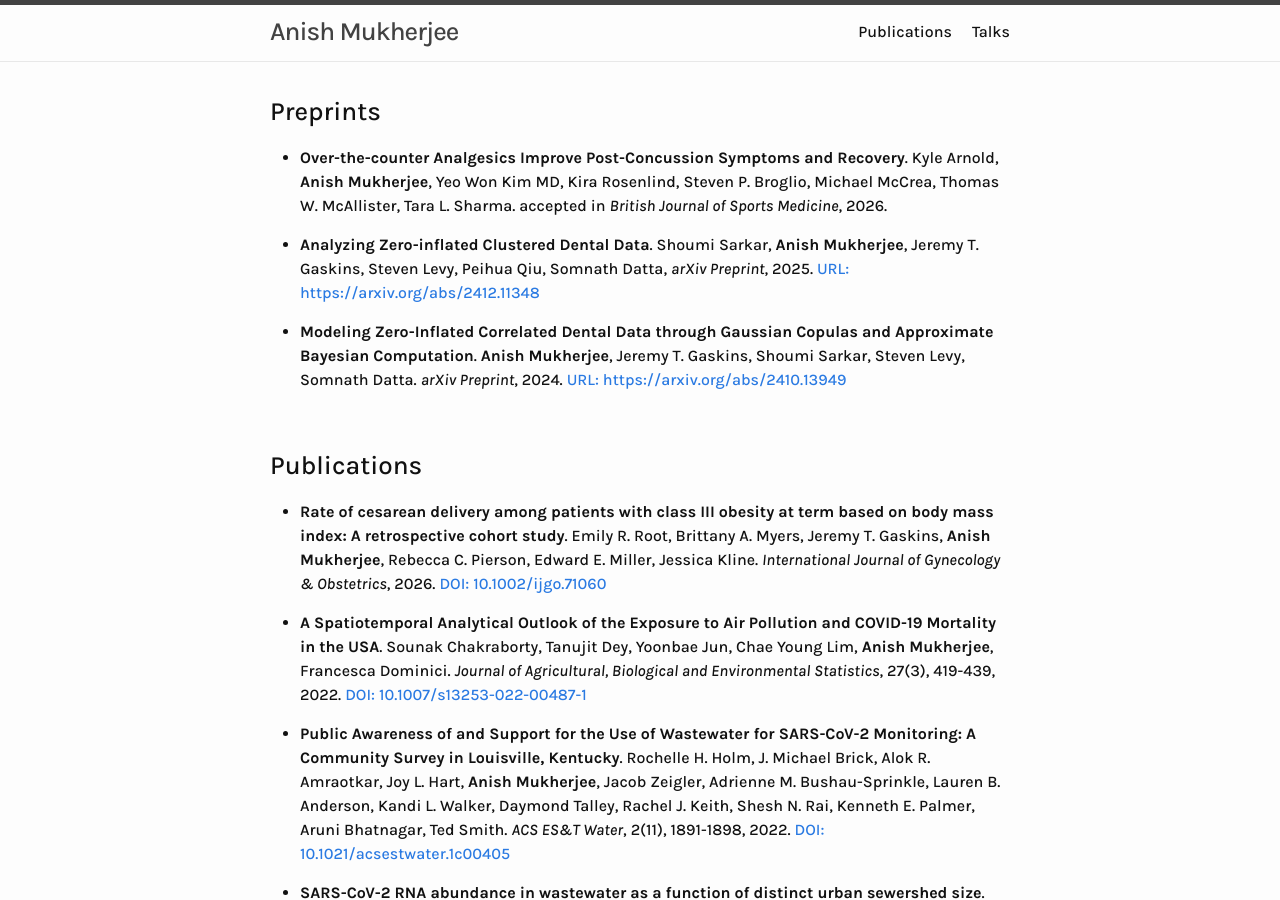
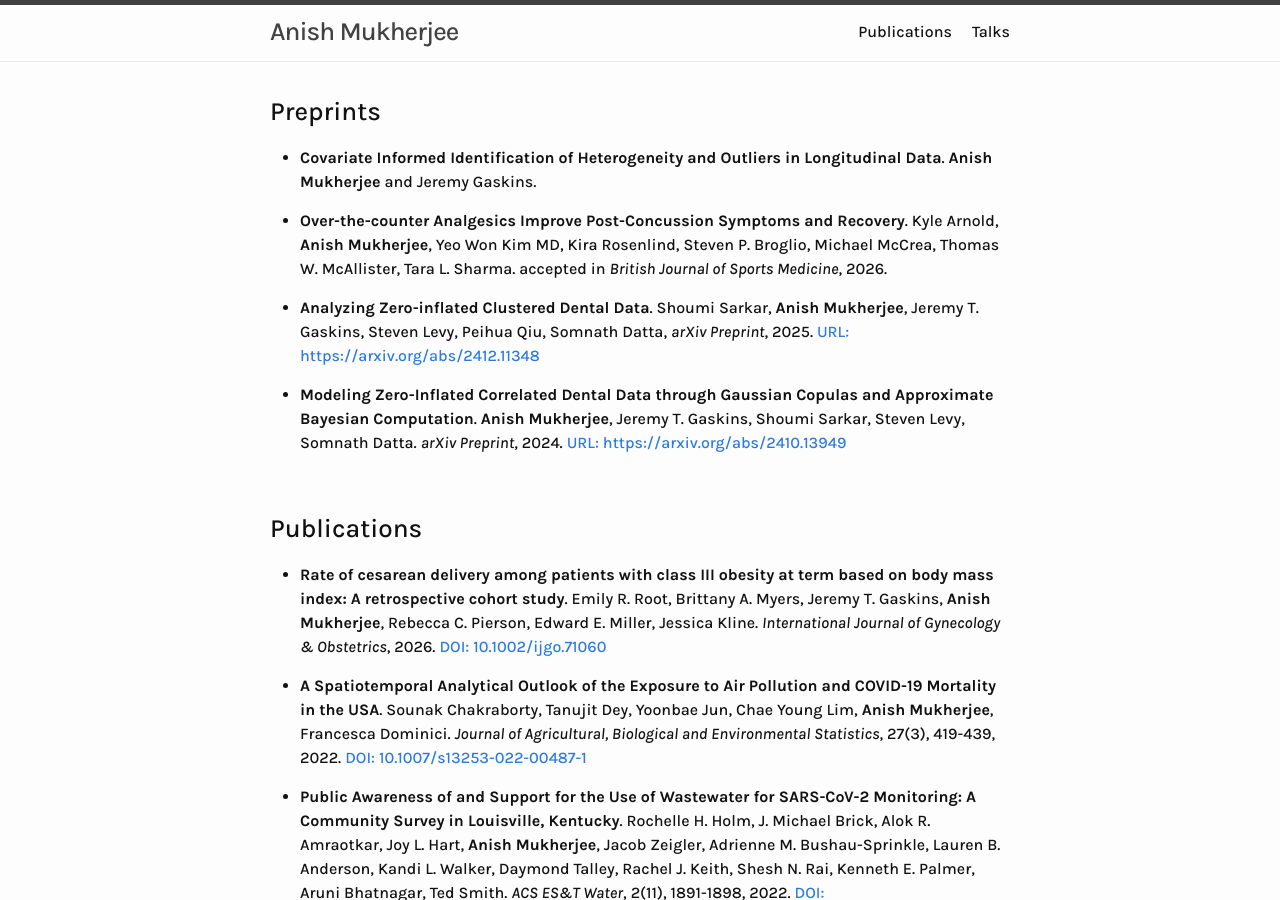
Before and after one commit to anishspace/anishspace.github.io, a Jekyll site: the page built from publications.markdown, in a window 1280 px wide and 900 px high. Built offline with Jekyll 4.4.1, drawn with Linux system fonts in a browser that asks for light colours.

Commit message:
Update publications.markdown

```diff
--- a/publications.markdown
+++ b/publications.markdown
@@ -6,6 +6,8 @@ permalink: /publications/
 ---
 
 ### Preprints
+
+* **Covariate Informed Identification of Heterogeneity and Outliers in Longitudinal Data**. **Anish Mukherjee** and Jeremy Gaskins.
 
 * **Over-the-counter Analgesics Improve Post-Concussion Symptoms and Recovery**. Kyle Arnold, **Anish Mukherjee**, Yeo Won Kim MD, Kira Rosenlind, Steven P. Broglio, Michael McCrea, Thomas W. McAllister, Tara L. Sharma. accepted in *British Journal of Sports Medicine*, 2026.
 
```
